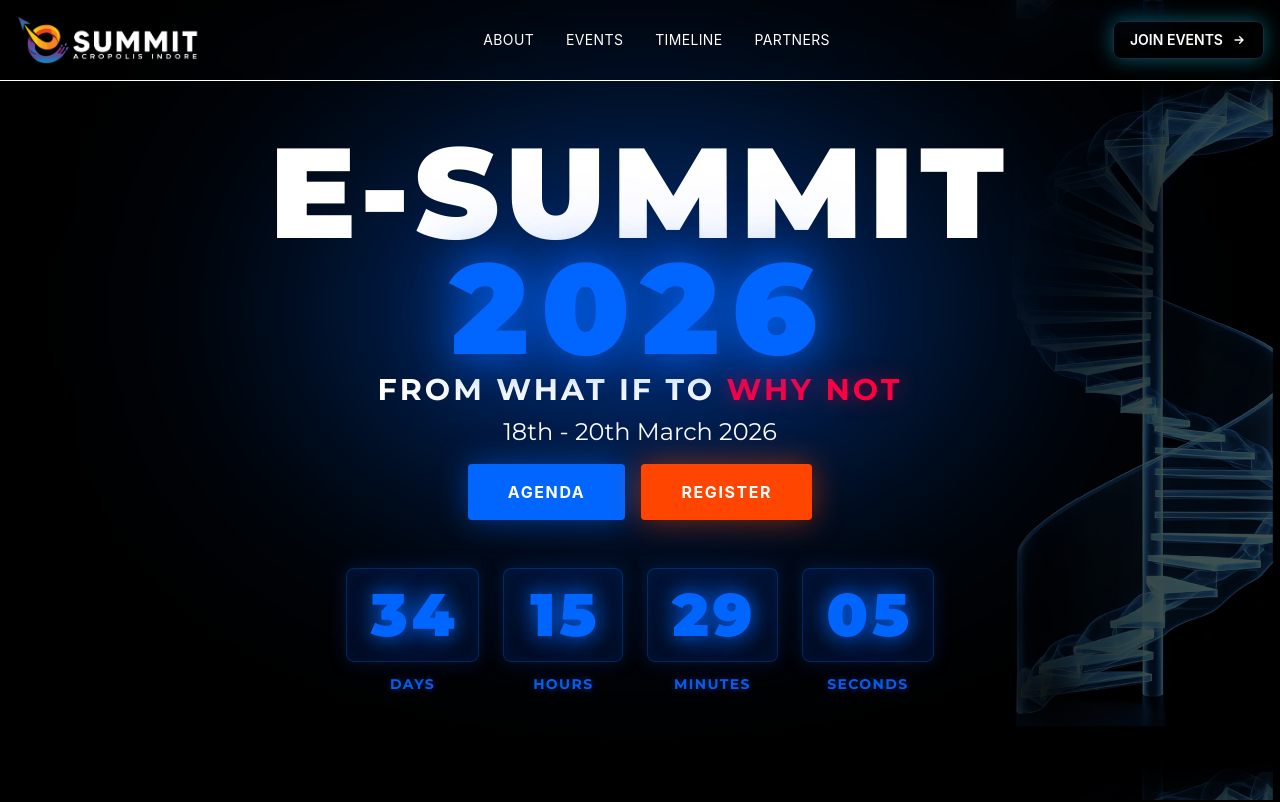
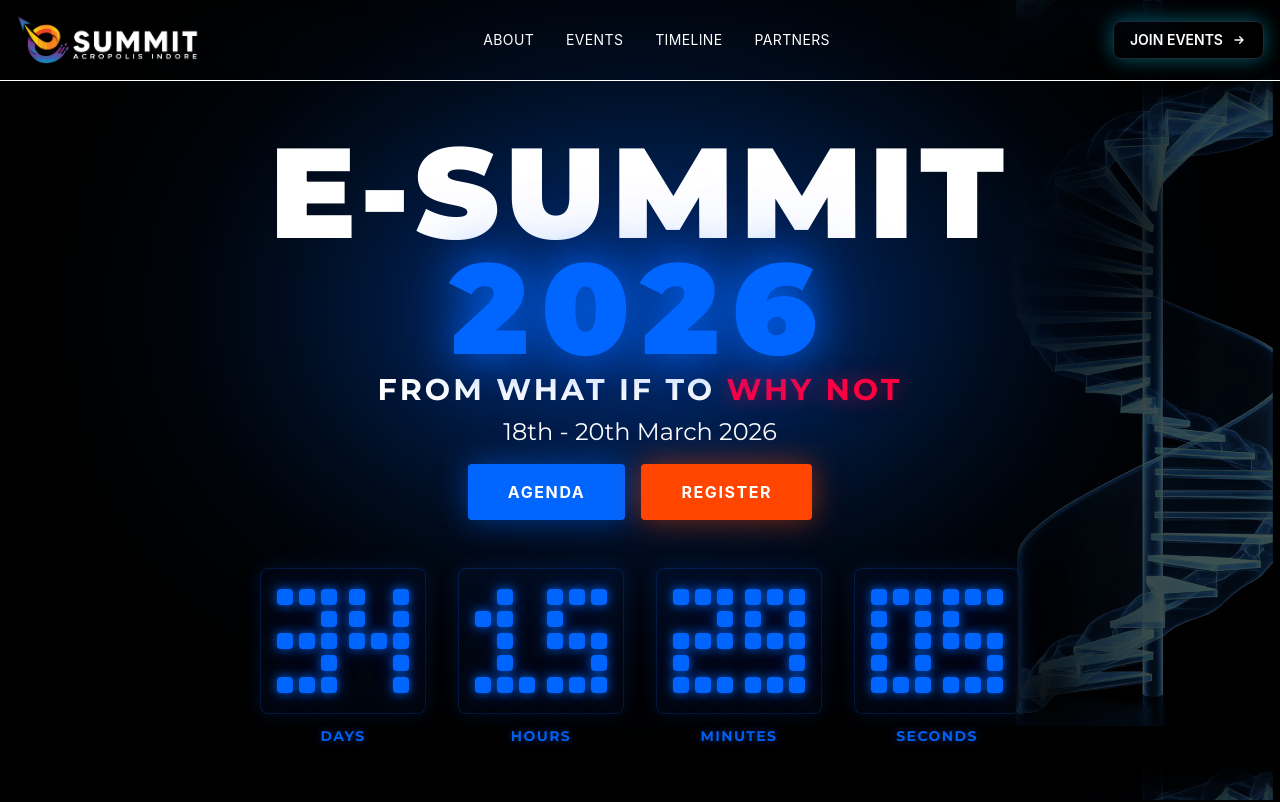
Before and after one commit to Ansh-mick27/AIIHFound_E_summit, a Next.js app: page / in a window 1280 px wide. Shown: the top 802 px of the page. Built offline with nearby package versions, Linux system fonts and the light colour scheme.

Commit message:
Implement dot-matrix countdown animation with 3x5 grid digits

```diff
--- a/src/components/CountdownTimer.tsx
+++ b/src/components/CountdownTimer.tsx
@@ -1,7 +1,7 @@
 'use client';
 
 import { useState, useEffect } from 'react';
-import { motion, AnimatePresence } from 'framer-motion';
+import { motion } from 'framer-motion';
 
 interface TimeLeft {
     days: number;
@@ -9,6 +9,111 @@ interface TimeLeft {
     minutes: number;
     seconds: number;
 }
+
+// 3x5 grid patterns for digits 0-9
+const digitPatterns: { [key: string]: boolean[] } = {
+    '0': [
+        true, true, true,
+        true, false, true,
+        true, false, true,
+        true, false, true,
+        true, true, true
+    ],
+    '1': [
+        false, true, false,
+        true, true, false,
+        false, true, false,
+        false, true, false,
+        true, true, true
+    ],
+    '2': [
+        true, true, true,
+        false, false, true,
+        true, true, true,
+        true, false, false,
+        true, true, true
+    ],
+    '3': [
+        true, true, true,
+        false, false, true,
+        true, true, true,
+        false, false, true,
+        true, true, true
+    ],
+    '4': [
+        true, false, true,
+        true, false, true,
+        true, true, true,
+        false, false, true,
+        false, false, true
+    ],
+    '5': [
+        true, true, true,
+        true, false, false,
+        true, true, true,
+        false, false, true,
+        true, true, true
+    ],
+    '6': [
+        true, true, true,
+        true, false, false,
+        true, true, true,
+        true, false, true,
+        true, true, true
+    ],
+    '7': [
+        true, true, true,
+        false, false, true,
+        false, true, false,
+        false, true, false,
+        false, true, false
+    ],
+    '8': [
+        true, true, true,
+        true, false, true,
+        true, true, true,
+        true, false, true,
+        true, true, true
+    ],
+    '9': [
+        true, true, true,
+        true, false, true,
+        true, true, true,
+        false, false, true,
+        true, true, true
+    ],
+};
+
+const DotMatrixDigit = ({ digit }: { digit: string }) => {
+    const pattern = digitPatterns[digit] || digitPatterns['0'];
+
+    return (
+        <div className="grid grid-cols-3 gap-1.5">
+            {pattern.map((isActive, index) => (
+                <motion.div
+                    key={index}
+                    initial={{ scale: 0, opacity: 0 }}
+                    animate={{
+                        scale: isActive ? 1 : 0,
+                        opacity: isActive ? 1 : 0.1
+                    }}
+                    transition={{
+                        duration: 0.3,
+                        delay: index * 0.02,
+                        ease: "easeOut"
+                    }}
+                    className="w-3 h-3 sm:w-4 sm:h-4 rounded-sm"
+                    style={{
+                        backgroundColor: isActive ? '#0066FF' : 'transparent',
+                        boxShadow: isActive
+                            ? '0 0 10px rgba(0, 102, 255, 0.8), 0 0 20px rgba(0, 102, 255, 0.4)'
+                            : 'none',
+                    }}
+                />
+            ))}
+        </div>
+    );
+};
 
 export default function CountdownTimer() {
     const targetDate = new Date('2026-03-19T00:00:00').getTime();
@@ -41,61 +146,29 @@ export default function CountdownTimer() {
         return () => clearInterval(timer);
     }, [targetDate]);
 
-    const AnimatedDigit = ({ value }: { value: string }) => (
-        <AnimatePresence mode="popLayout">
-            <motion.div
-                key={value}
-                initial={{ y: -20, opacity: 0 }}
-                animate={{ y: 0, opacity: 1 }}
-                exit={{ y: 20, opacity: 0 }}
-                transition={{ duration: 0.3, ease: "easeOut" }}
-                className="inline-block"
-                style={{
-                    fontFamily: 'var(--font-montserrat)',
-                    fontWeight: 900
-                }}
-            >
-                {value}
-            </motion.div>
-        </AnimatePresence>
-    );
-
     const TimeUnit = ({ value, label }: { value: number; label: string }) => {
         const digits = value.toString().padStart(2, '0').split('');
 
         return (
-            <div className="flex flex-col items-center">
+            <div className="flex flex-col items-center gap-3">
+                {/* Digits Container */}
                 <div
-                    className="relative px-6 py-4 min-w-[100px] sm:min-w-[120px] rounded-lg overflow-hidden"
+                    className="relative px-4 py-5 rounded-lg flex gap-3"
                     style={{
-                        background: 'rgba(0, 102, 255, 0.1)',
-                        border: '1px solid rgba(0, 102, 255, 0.3)',
+                        background: 'rgba(0, 102, 255, 0.05)',
+                        border: '1px solid rgba(0, 102, 255, 0.2)',
                         backdropFilter: 'blur(10px)',
-                        boxShadow: '0 0 20px rgba(0, 102, 255, 0.2), inset 0 0 20px rgba(0, 102, 255, 0.1)',
+                        boxShadow: '0 0 20px rgba(0, 102, 255, 0.15)',
                     }}
                 >
-                    {/* Glow effect overlay */}
-                    <div
-                        className="absolute inset-0 opacity-30 pointer-events-none"
-                        style={{
-                            background: 'radial-gradient(circle at 50% 50%, rgba(0, 102, 255, 0.3) 0%, transparent 70%)',
-                        }}
-                    />
+                    {digits.map((digit, index) => (
+                        <DotMatrixDigit key={`${label}-${index}-${digit}`} digit={digit} />
+                    ))}
+                </div>
 
-                    <div
-                        className="relative text-4xl sm:text-5xl md:text-6xl font-black flex justify-center gap-1"
-                        style={{
-                            color: '#0066FF',
-                            textShadow: '0 0 20px rgba(0, 102, 255, 0.8), 0 0 40px rgba(0, 102, 255, 0.4)',
-                        }}
-                    >
-                        {digits.map((digit, index) => (
-                            <AnimatedDigit key={`${label}-${index}`} value={digit} />
-                        ))}
-                    </div>
-                </div>
+                {/* Label */}
                 <motion.div
-                    className="text-xs sm:text-sm mt-3 uppercase tracking-widest font-bold"
+                    className="text-xs sm:text-sm uppercase tracking-widest font-bold"
                     style={{
                         color: '#0066FF',
                         fontFamily: 'var(--font-montserrat)',
@@ -117,7 +190,7 @@ export default function CountdownTimer() {
     };
 
     return (
-        <div className="flex gap-3 sm:gap-4 md:gap-6 justify-center">
+        <div className="flex gap-4 sm:gap-6 md:gap-8 justify-center flex-wrap">
             <TimeUnit value={timeLeft.days} label="Days" />
             <TimeUnit value={timeLeft.hours} label="Hours" />
             <TimeUnit value={timeLeft.minutes} label="Minutes" />
```
